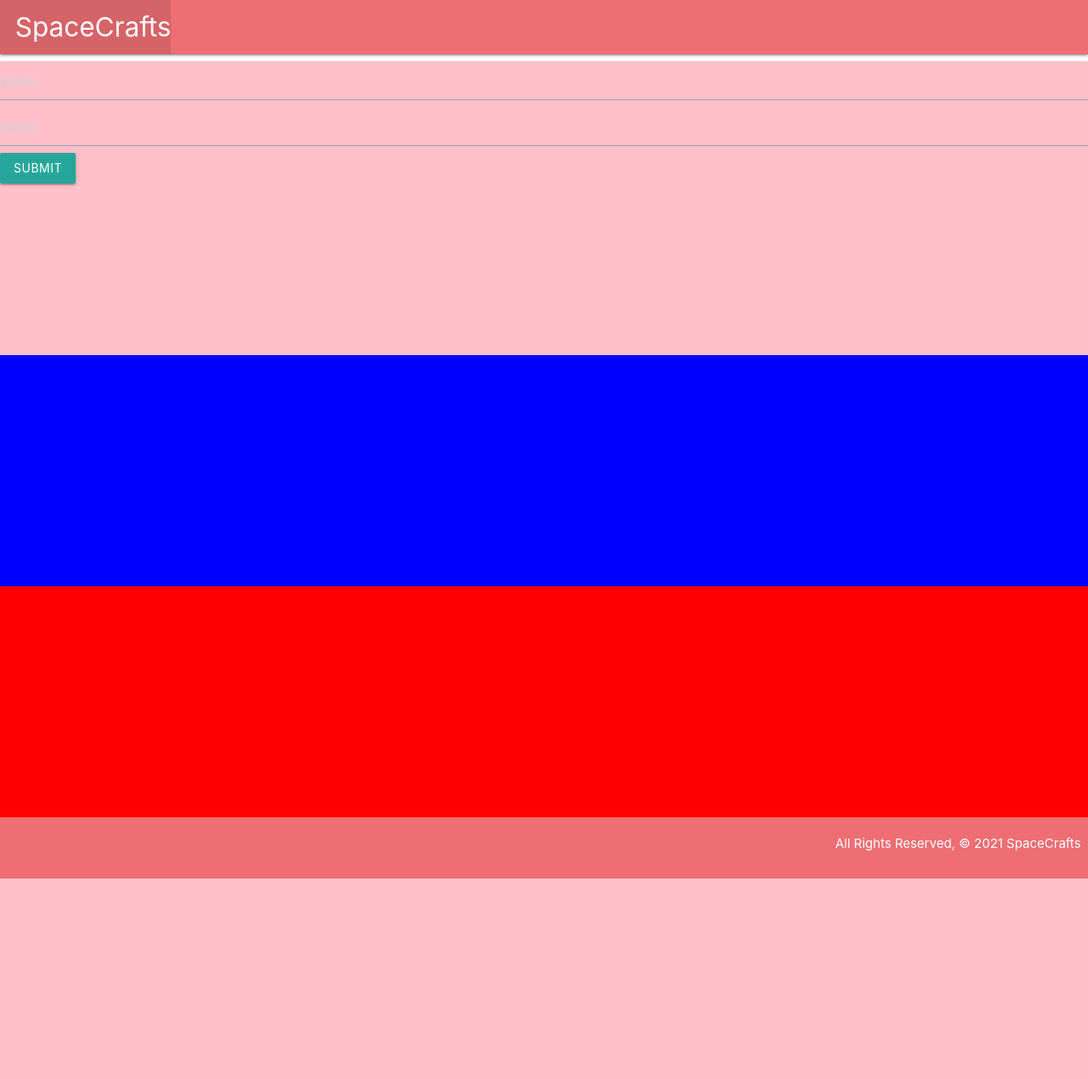
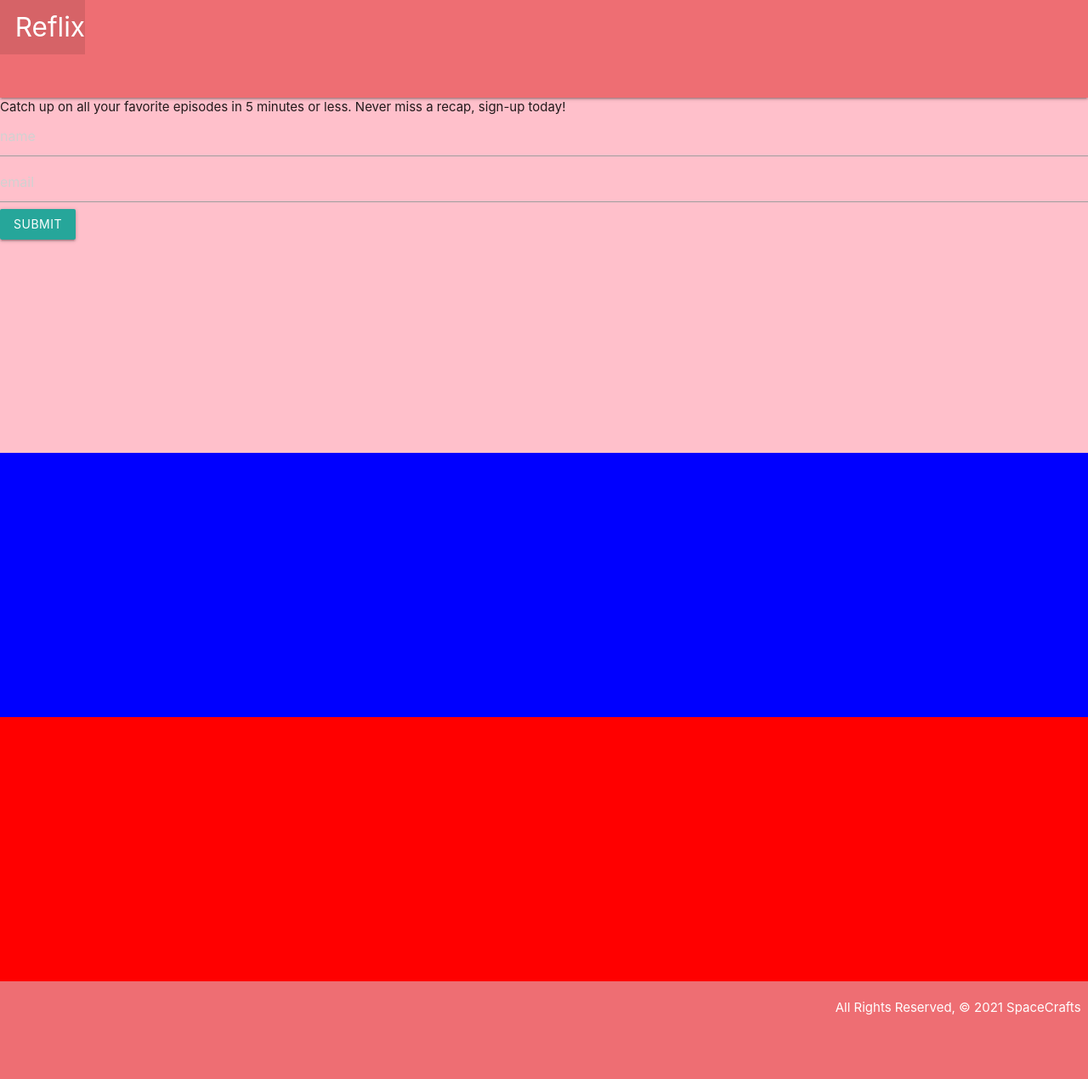
Before and after one commit to LordSnoosh/reflix, a Django app: page / in a window 1280 px wide. Shown: the whole page at 85% size. Before the commit the page ends 1034 px from the top, so only its background shows below. Run offline with Django 3.2, Linux system fonts and the light colour scheme.

Commit message:
basic css

```diff
--- a/main_app/static/css/style.css
+++ b/main_app/static/css/style.css
@@ -1,27 +1,55 @@
 body{
     margin: 0;
 }
+
 .navbar-fixed{
     height: 72px;
 }
-.nav-wrapper{
+
+nav, .page-footer{
     height: 72px;
 }
+
 #c1{
     height: 346px;
     background-color: pink;
 }
+
 #c2{
     height: 272px;
     background-color:  blue;
-
 }
 
 #c3{
     height: 272px;
     background-color: red;
+}
+
+@media only screen and (min-width: 769px) {
+
+    .navbar-fixed{
+        height: 115px;
+    }
+
+    nav, .page-footer{
+        height: 115px;
+
+    }
+
+    #c1{
+        height: 418px;
+        background-color: pink;
+        margin:0;
+    }
+
+    #c2{
+        height: 311px;
+        background-color:  blue;
+    }
+
+    #c3{
+        height: 311px;
+        background-color: red;
+    }
 
 }
-.page-footer{
-    height: 72px;
-}
--- a/main_app/templates/home.html
+++ b/main_app/templates/home.html
@@ -6,7 +6,7 @@
     <meta charset="UTF-8">
     <meta name="viewport" content="width=device-width, initial-scale=1.0">
     <meta http-equiv="X-UA-Compatible" content="ie=edge">
-    <title>Space</title>
+    <title>Reflix</title>
     <link rel="stylesheet" href="https://cdnjs.cloudflare.com/ajax/libs/materialize/1.0.0/css/materialize.min.css">
     <script src="https://cdnjs.cloudflare.com/ajax/libs/materialize/1.0.0/js/materialize.min.js"></script>
     <link rel="stylesheet" href="{% static 'css/style.css' %}">
@@ -16,7 +16,7 @@
     <nav>
         <div class="nav-wrapper">
         <ul>
-            <li><a href="/" class="left brand-logo">&nbsp;&nbsp;SpaceCrafts</a></li>
+            <li><a href="/" class="left brand-logo">&nbsp;&nbsp;Reflix</a></li>
         </ul>
         <ul class="right">
         </ul>
@@ -27,6 +27,7 @@
 
 <body>
     <div id="c1">
+        <div>Catch up on all your favorite episodes in 5 minutes or less. Never miss a recap, sign-up today!</div>
         <form action="/signup/" method="post">
             {% csrf_token %}
             <input name='name' placeholder="name">
```
